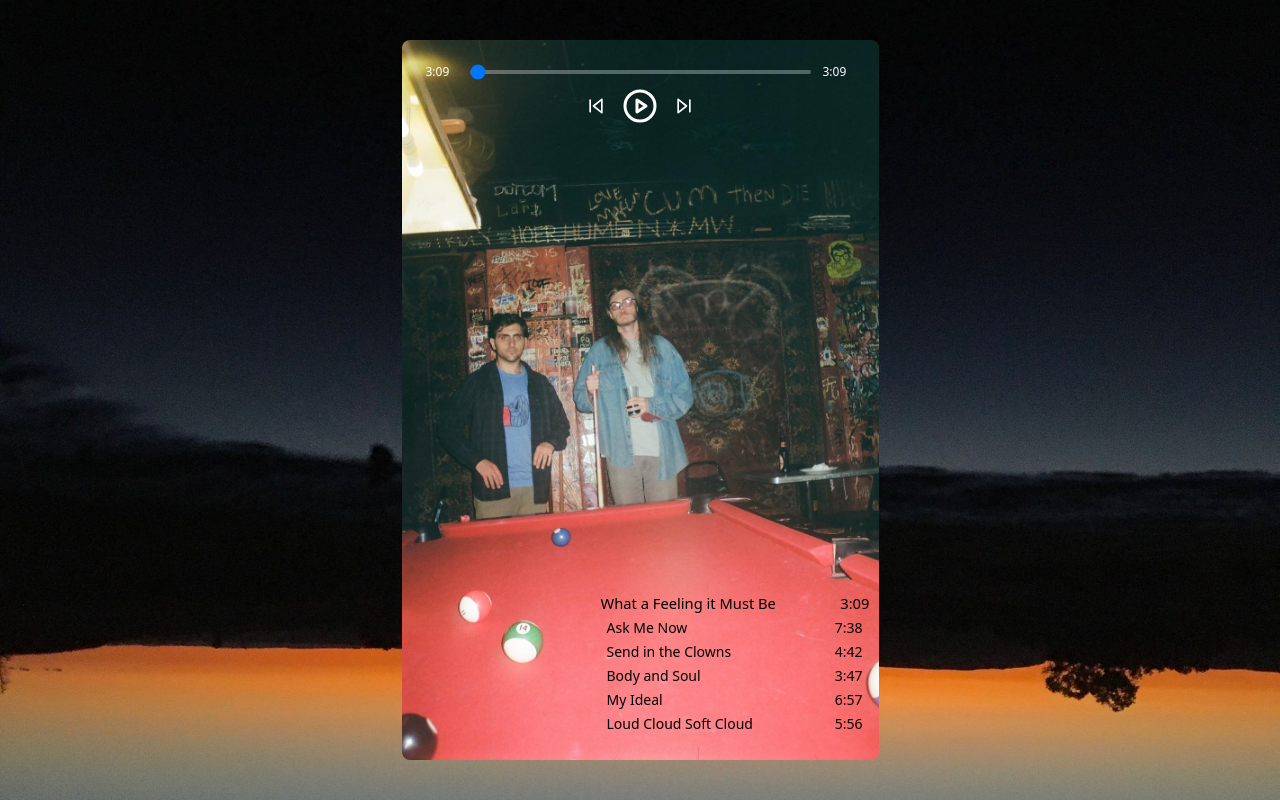
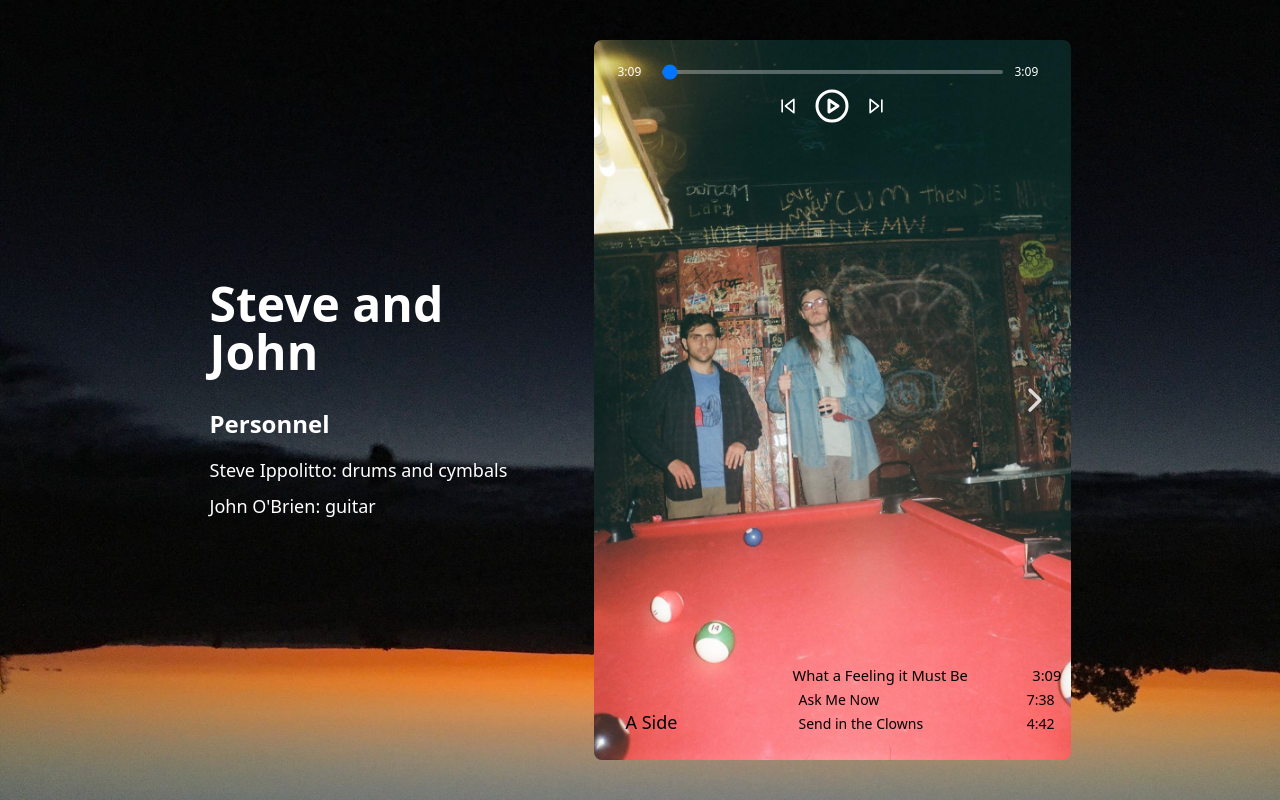
Before and after one commit to johnobriendev/jsAlbum, a React (Vite) app: page / in a window 1280 px wide. Built offline with nearby package versions, Linux system fonts and the light colour scheme.

Commit message:
feat: add second image for b side and carousel

```diff
--- a/index.html
+++ b/index.html
@@ -3,8 +3,8 @@
   <head>
     <meta charset="UTF-8" />
     <meta name="viewport" content="width=device-width, initial-scale=1.0" />
-    <link rel="preload" href="stevejohn.jpeg" as="image" type="image/jpeg" >
-    <link rel="preload" href="yutah.jpg" as="image" type="image/jpg" >
+    <link rel="preload" href="/stevejohn.jpeg" as="image" type="image/jpeg" >
+    <link rel="preload" href="/yutah.jpg" as="image" type="image/jpg" >
     <title>Steve and John</title>
   </head>
   <body>
--- a/src/components/MusicPlayers.jsx
+++ b/src/components/MusicPlayers.jsx
@@ -1,5 +1,5 @@
 import React, { useState, useRef, useEffect } from 'react';
-import { PlayCircle, PauseCircle, SkipBack, SkipForward } from 'lucide-react';
+import { PlayCircle, PauseCircle, SkipBack, SkipForward, ChevronLeft, ChevronRight } from 'lucide-react';
 
 const MusicPlayer = () => {
   // State for managing the current song and playback
@@ -9,6 +9,8 @@ const MusicPlayer = () => {
   const [duration, setDuration] = useState(0);
   const [currentTime, setCurrentTime] = useState(0);
   const [isLoading, setIsLoading] = useState(true);
+  const [isTransitioning, setIsTransitioning] = useState(false);
+  const [activeView, setActiveView] = useState('A'); // 'A' or 'B'
 
   // References to audio element and songs
   const audioRef = useRef(null);
@@ -53,6 +55,26 @@ const MusicPlayer = () => {
     }
   ];
 
+  const aSideSongs = songs.slice(0, 3);
+  const bSideSongs = songs.slice(3);
+
+  // Effect to handle automatic side switching when playing through songs
+  useEffect(() => {
+    if (currentSongIndex < 3) {
+      setActiveView('A');
+    } else {
+      setActiveView('B');
+    }
+  }, [currentSongIndex]);
+
+  // Handle manual side switching
+  const switchSide = (side) => {
+    setIsTransitioning(true);
+    setActiveView(side);
+    setTimeout(() => setIsTransitioning(false), 300);
+  };
+
+
   // Helper function to format time
   const formatTime = (seconds) => {
     if (!seconds || isNaN(seconds)) {
@@ -87,14 +109,34 @@ const MusicPlayer = () => {
   };
 
   // Handle next/previous
+  // const playNext = () => {
+  //   setCurrentSongIndex((prevIndex) => (prevIndex + 1) % songs.length);
+  // };
+
+  // const playPrevious = () => {
+  //   setCurrentSongIndex((prevIndex) =>
+  //     prevIndex === 0 ? songs.length - 1 : prevIndex - 1
+  //   );
+  // };
   const playNext = () => {
-    setCurrentSongIndex((prevIndex) => (prevIndex + 1) % songs.length);
+    setCurrentSongIndex((prevIndex) => {
+      const nextIndex = (prevIndex + 1) % songs.length;
+      if (prevIndex === 2 && nextIndex === 3) {
+        setIsTransitioning(true);
+      }
+      return nextIndex;
+    });
   };
 
+  // Modified playPrevious to handle side transitions
   const playPrevious = () => {
-    setCurrentSongIndex((prevIndex) =>
-      prevIndex === 0 ? songs.length - 1 : prevIndex - 1
-    );
+    setCurrentSongIndex((prevIndex) => {
+      const nextIndex = prevIndex === 0 ? songs.length - 1 : prevIndex - 1;
+      if (prevIndex === 3 && nextIndex === 2) {
+        setIsTransitioning(true);
+      }
+      return nextIndex;
+    });
   };
 
   // Handle progress bar changes
@@ -126,19 +168,8 @@ const MusicPlayer = () => {
     handleTimeUpdate();
   };
 
-  return (
-    <div className="min-h-screen flex items-center justify-center bg-gray-800 md:bg-[url('/Yutah.jpg')] md:bg-cover md:bg-center md:bg-no-repeat">
-      {/* Container for the player that's sized differently for mobile and desktop */}
-      <div className="relative h-screen w-full md:h-[90vh] md:w-auto flex items-center justify-center">
-        {/* Container for the Steve and John image with proper mobile/desktop handling */}
-        <div className="relative h-[80vh] w-full md:h-full md:w-auto flex items-center justify-center overflow-hidden">
-          <img
-            src="/stevejohn.jpeg"
-            alt="Steve and John"
-            className="h-full w-auto max-w-none object-contain md:object-cover md:rounded-lg"
-          />
 
-          {/* Controls overlay positioned consistently across viewport sizes */}
+  const renderPlaybackControls = () => (
     <div className="absolute top-6 left-0 right-0 px-4 md:px-6">
       <div className="flex items-center justify-between gap-2 md:gap-3 mb-2">
         <span className="text-white min-w-[32px] text-xs">
@@ -169,23 +200,144 @@ const MusicPlayer = () => {
         </button>
       </div>
     </div>
+  );
 
-          {/* Track listing */}
+  const renderSongList = (songs, startIndex) => (
     <div className="absolute bottom-6 right-4 w-72 md:w-64">
       {songs.map((song, index) => (
         <div
           key={song.id}
-                onClick={() => handleSongSelect(index)}
+          onClick={() => handleSongSelect(startIndex + index)}
           className={`flex justify-between items-center cursor-pointer group py-0.5
-                  ${currentSongIndex === index ? 'scale-105' : 'hover:scale-105'}
+            ${currentSongIndex === startIndex + index ? 'scale-105' : 'hover:scale-105'}
             transition-transform duration-200`}
         >
-                <p className={`text-black text-sm ${currentSongIndex === index ? 'font-medium' : 'font-light'}`}>
+          <p className={`text-black text-sm ${currentSongIndex === startIndex + index ? 'font-medium' : 'font-light'}`}>
             {song.title}
           </p>
           <p className="text-black text-sm font-light ml-2">{song.duration}</p>
         </div>
       ))}
+    </div>
+  );
+
+
+
+
+  return (
+    <div className="min-h-screen bg-gray-800 md:bg-[url('/Yutah.jpg')] md:bg-cover md:bg-center md:bg-no-repeat">
+      {/* Mobile Layout */}
+      <div className="md:hidden flex flex-col">
+        {/* Title for mobile */}
+        <div className="w-full py-8 px-4 text-center">
+          <h1 className="text-4xl font-bold text-white mb-2">Steve and John</h1>
+        </div>
+
+        {/* A Side Section */}
+        <div className="relative h-screen w-full">
+          <img
+            src="/stevejohn.jpeg"
+            alt="Steve and John A Side"
+            className="h-full w-full object-contain"
+          />
+          {/* Overlay for A Side */}
+          <div className="absolute inset-0">  {/* This creates the overlay canvas */}
+            {currentSongIndex < 3 && renderPlaybackControls()}
+            {renderSongList(aSideSongs, 0)}
+            <span className="absolute bottom-6 left-8 text-black text-lg font-medium">A Side</span>
+          </div>
+        </div>
+
+        {/* B Side Section */}
+        <div className="relative h-screen w-full">
+          <img
+            src="/johnsteve2.png"
+            alt="Steve and John B Side"
+            className="h-full w-full object-contain"
+          />
+          {/* Overlay for B Side */}
+          <div className="absolute inset-0">
+            {currentSongIndex >= 3 && renderPlaybackControls()}
+            {renderSongList(bSideSongs, 3)}
+            <span className="absolute bottom-6 left-8 text-black text-lg font-medium">B Side</span>
+          </div>
+        </div>
+
+        {/* Personnel section for mobile */}
+        <div className="w-full py-8 px-4 text-white">
+          <h2 className="text-2xl font-semibold mb-4">Personnel</h2>
+          <p className="text-lg mb-2">Steve Ippolitto: drums and cymbals</p>
+          <p className="text-lg">John O'Brien: guitar</p>
+        </div>
+      </div>
+
+      {/* Desktop Layout */}
+      <div className="hidden md:flex min-h-screen items-center justify-center px-12">
+        {/* Title and Personnel section */}
+        <div className="w-96 pr-12">
+          <h1 className="text-5xl font-bold text-white mb-8">Steve and John</h1>
+
+          <div className="text-white">
+            <h2 className="text-2xl font-semibold mb-4">Personnel</h2>
+            <p className="text-lg mb-2">Steve Ippolitto: drums and cymbals</p>
+            <p className="text-lg">John O'Brien: guitar</p>
+          </div>
+        </div>
+
+        {/* Carousel section */}
+        <div className="relative h-[90vh] w-auto flex items-center justify-center overflow-hidden">
+          {/* Carousel navigation buttons */}
+          <button
+            onClick={() => switchSide('A')}
+            className={`absolute left-4 z-10 text-white/80 hover:text-white transition-colors ${
+              activeView === 'A' ? 'hidden' : ''
+            }`}
+          >
+            <ChevronLeft size={40} />
+          </button>
+          <button
+            onClick={() => switchSide('B')}
+            className={`absolute right-4 z-10 text-white/80 hover:text-white transition-colors ${
+              activeView === 'B' ? 'hidden' : ''
+            }`}
+          >
+            <ChevronRight size={40} />
+          </button>
+
+          {/* Carousel container */}
+          <div
+            className={`relative transition-opacity duration-300 ease-in-out ${
+              isTransitioning ? 'opacity-0' : 'opacity-100'
+            }`}
+          >
+            {activeView === 'A' ? (
+              <div className="relative">
+                <img
+                  src="/stevejohn.jpeg"
+                  alt="Steve and John A Side"
+                  className="h-[90vh] w-auto object-cover rounded-lg"
+                />
+                <div className="absolute inset-0 flex flex-col">
+                  {currentSongIndex < 3 && renderPlaybackControls()}
+                  {renderSongList(aSideSongs, 0)}
+                  <span className="absolute bottom-6 left-8 text-black text-lg font-medium">A Side</span>
+                </div>
+              </div>
+            ) : (
+              <div className="relative">
+                <img
+                  src="/johnsteve2.png"
+                  alt="Steve and John B Side"
+                  className="h-[90vh] w-auto object-cover rounded-lg"
+                />
+                <div className="absolute inset-0 flex flex-col">
+                  {currentSongIndex >= 3 && renderPlaybackControls()}
+                  {renderSongList(bSideSongs, 3)}
+                  <span className="absolute bottom-6 left-8 text-black text-lg font-medium">B Side</span>
+                </div>
+              </div>
+            )}
+          </div>
         </div>
       </div>
 
@@ -196,7 +348,6 @@ const MusicPlayer = () => {
         onLoadedMetadata={handleMetadataLoaded}
       />
     </div>
-    </div>
   );
 };
 
```
Also changed, not shown: public/johnsteve2.png (added). Lines whose indentation alone changed are shown as unchanged.
